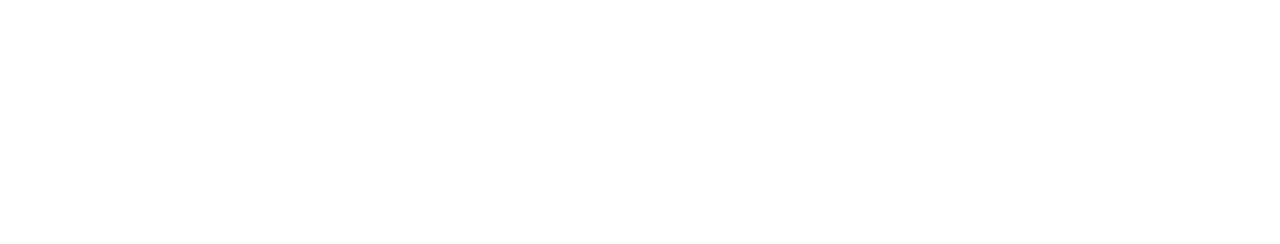
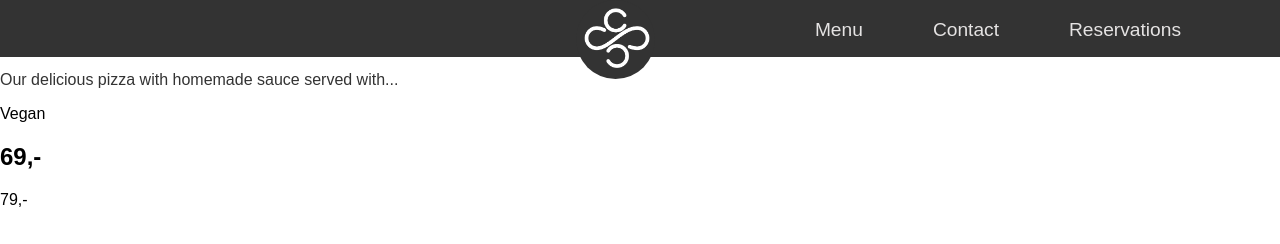
Before and after one commit to JuliaZofiaSwidron/Resturant_dynamic, a plain HTML site: page index.html in a window 1280 px wide. Drawn offline with Linux system fonts and the light colour scheme; a web font is replaced by a local one.

Commit message:
css for the nav

```diff
--- a/index.html
+++ b/index.html
@@ -7,4 +7,28 @@
         <link rel="stylesheet" href="style.css">
         <link rel="stylesheet" href="https://use.typekit.net/oou0ykf.css">
     </head>
+    <body>
+        <header>
+            <div class="logo">
+                <img src="images/logo.png" alt="abstract logo of te restaurant, white curly shapes on a black background">
+            </div>
+            <nav>
+                <ol>
+                    <li><a href="">Menu</a></li>
+                    <li><a href="">Contact</a></li>
+                    <li><a href="">Reservations</a></li>
+                </ol>
+            </nav>
+        </header>
+        <main>
+            <article>
+                <div class="pic"></div>
+                <h1>Pepperoni Pizza</h1>
+                <p>Our delicious pizza with homemade sauce served with...</p>
+                <div class="Vegan">Vegan</div>
+                <h2>69,-</h2>
+                <div class="discount">79,-</div>
+            </article>
+        </main>
+    </body>
 </html>
--- a/style.css
+++ b/style.css
@@ -0,0 +1,54 @@
+*{
+    font-family: degular, sans-serif;
+}
+img {
+    height: auto;
+    width: 100%;
+}
+body{
+    margin: 0;
+}
+p{
+    font-family: degular-display, sans-serif;
+    color: #333333
+}
+header{
+    background-color: #333333;
+    padding-top: .25vw;
+}
+header div{
+    width: 75px;
+    height: 75px;
+    padding: 2px;
+    border-radius: 50%;
+    background-color: #333333;
+    position: fixed;
+    left: 45vw;
+    top: 0px;
+    z-index: 2;
+}
+header div > img{
+    display: block;
+    height: 80%;
+    width: auto;
+    margin: 0.5vw;
+}
+nav{
+    color: #E5E3E3;
+    position: fixed;
+    background-color: #333333;
+    width: 100%;
+}
+nav ol a {
+    color: #E5E3E3;
+    text-decoration: none;
+    padding: 0 35px 0 35px;
+    text-align: right;
+    font-size: 1.5vw;
+}
+nav ol{
+    list-style-type: none;
+    display: flex;
+    justify-content: flex-end;
+    padding-right: 5vw;
+}
```
